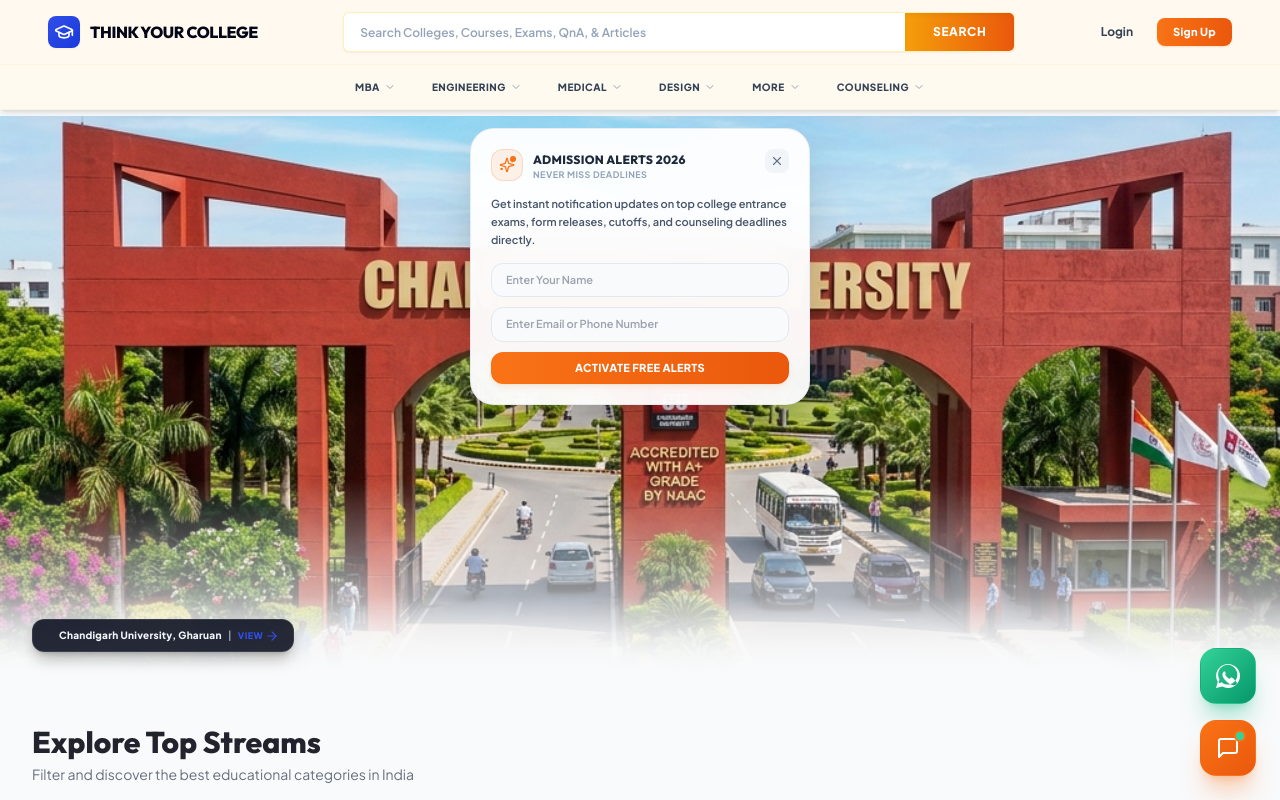
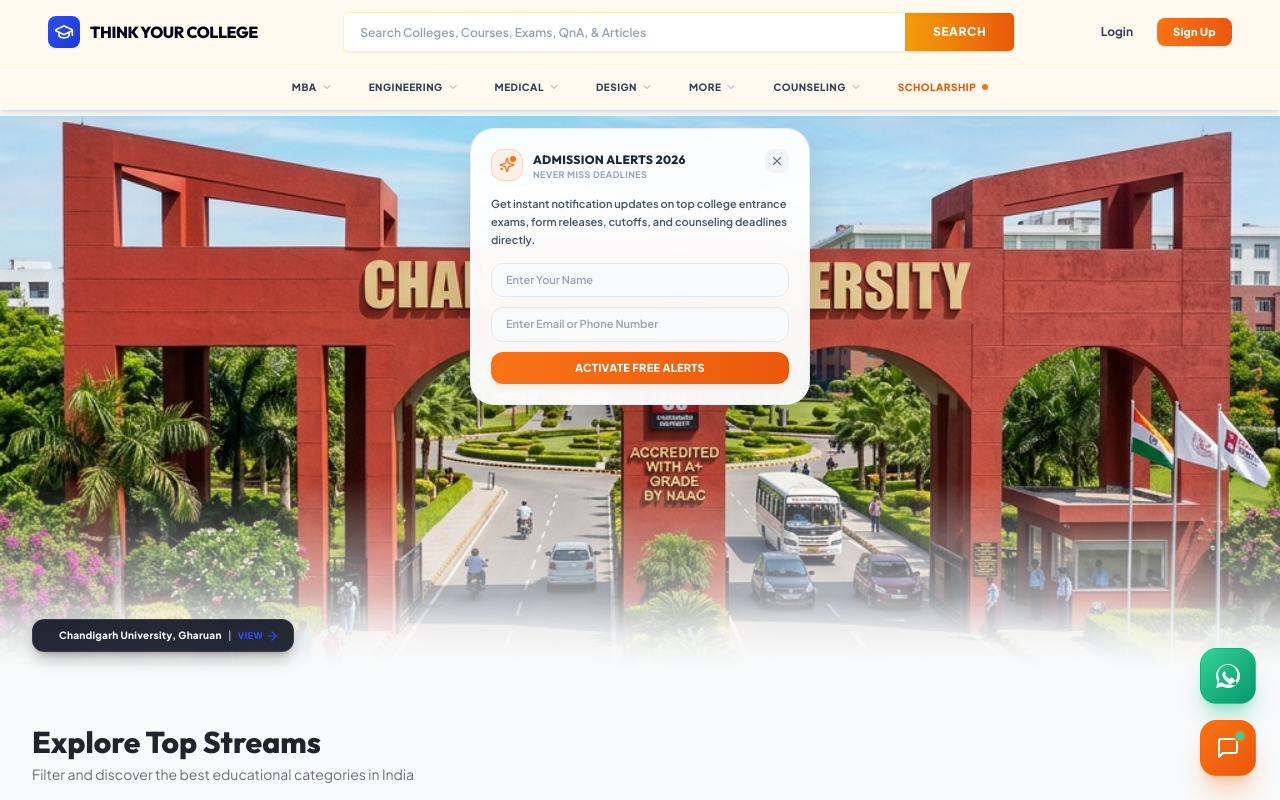
Before and after one commit to 08Satyamkumar/Think_Your_College, a Next.js app: page / in a window 1280 px wide. Shown: the top 800 px of the page. Built offline with nearby package versions, Linux system fonts and the light colour scheme.

Commit message:
feat: add direct orange-highlighted Scholarship link in navbar row 2

```diff
--- a/src/components/LayoutWrapper.tsx
+++ b/src/components/LayoutWrapper.tsx
@@ -657,6 +657,20 @@ export default function LayoutWrapper({ children }: { children: React.ReactNode
                   </button>
                 </div>
               ))}
+
+              {/* Direct Scholarship Link */}
+              <div className="h-full flex items-center">
+                <Link
+                  href="/scholarship"
+                  className="flex items-center gap-1.5 px-4 h-full text-[10px] font-black tracking-wider text-orange-600 hover:text-orange-700 hover:bg-orange-100/10 transition-colors uppercase whitespace-nowrap"
+                >
+                  <span>Scholarship</span>
+                  <span className="relative flex h-1.5 w-1.5">
+                    <span className="animate-ping absolute inline-flex h-full w-full rounded-full bg-orange-400 opacity-75"></span>
+                    <span className="relative inline-flex rounded-full h-1.5 w-1.5 bg-orange-500"></span>
+                  </span>
+                </Link>
+              </div>
             </div>
           </div>
 
```
